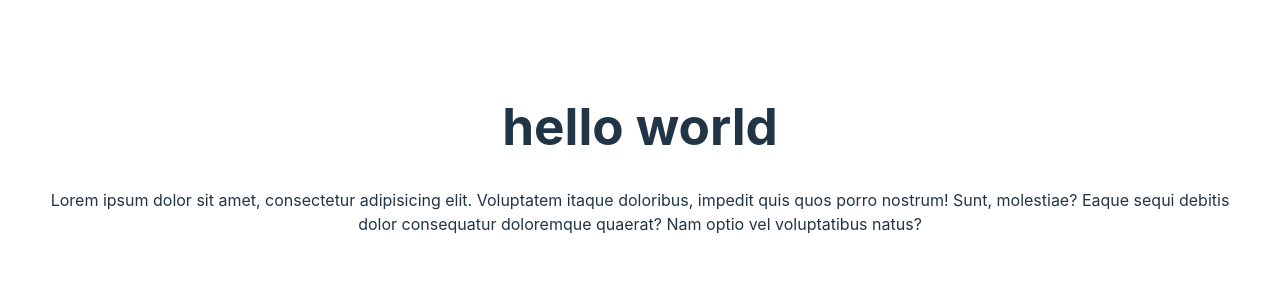
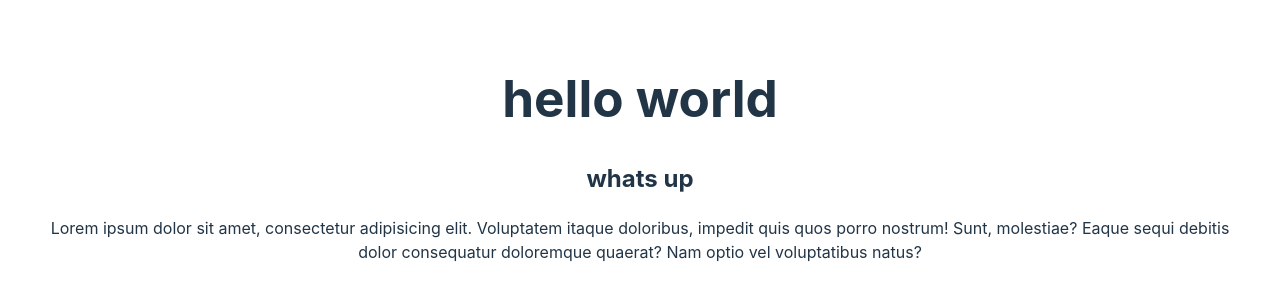
Before and after one commit to m02p02/react-json-project02, a React (Vite) app: page / in a window 1280 px wide. Shown: the part 242-542 px from the top of the page. Built offline with nearby package versions, Linux system fonts and the light colour scheme.

Commit message:
master test again

```diff
--- a/src/App.jsx
+++ b/src/App.jsx
@@ -9,6 +9,7 @@ function App() {
   return (
     <>
  <h1>hello world</h1>
+ <h2>whats up</h2>
  <p>Lorem ipsum dolor sit amet, consectetur adipisicing elit. Voluptatem itaque doloribus, impedit quis quos porro nostrum! Sunt, molestiae? Eaque sequi debitis dolor consequatur doloremque quaerat? Nam optio vel voluptatibus natus?</p>
  </>)
 }
```
